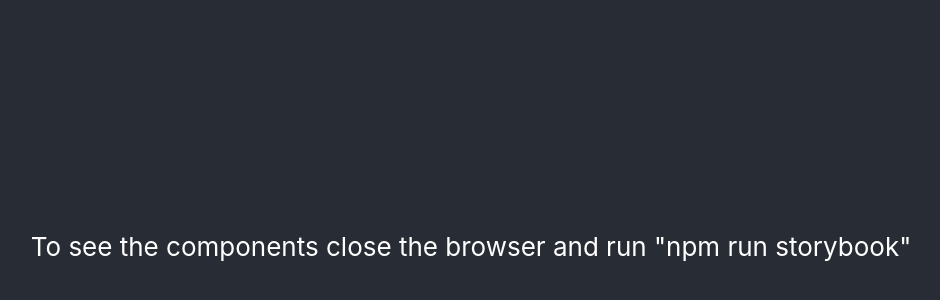
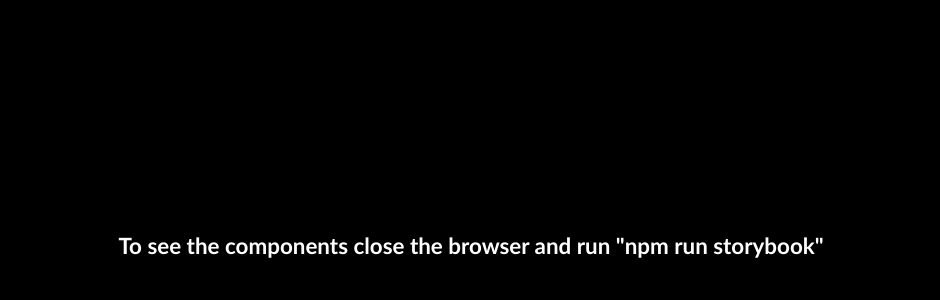
Before and after one commit to widgetface/ReactComponentRepo, a React (Create React App) app: page / in a window 1280 px wide. Shown: the part 154-454 px from the top of the page, without its empty margins (169-1109 px from the left). Built offline with nearby package versions, Linux system fonts and the light colour scheme.

Commit message:
Refactored file to use sass

```diff
--- a/src/App.js
+++ b/src/App.js
@@ -1,13 +1,13 @@
 import React from 'react';
-import './App.css';
+import './App.scss';
 
 function App() {
   return (
-    <div className="App">
-      <header className="App-header">
+    <div className="container">
+      <div>
         To see the components close the browser and run
         "npm run storybook"
-      </header>
+      </div>
     </div>
   );
 }
```
